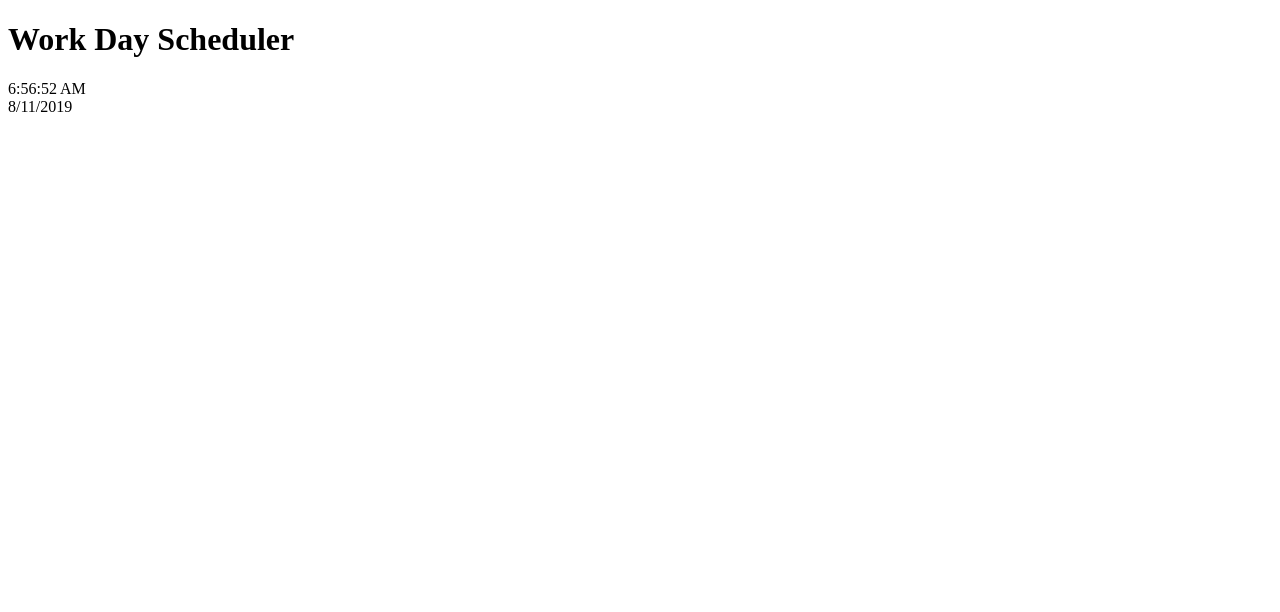
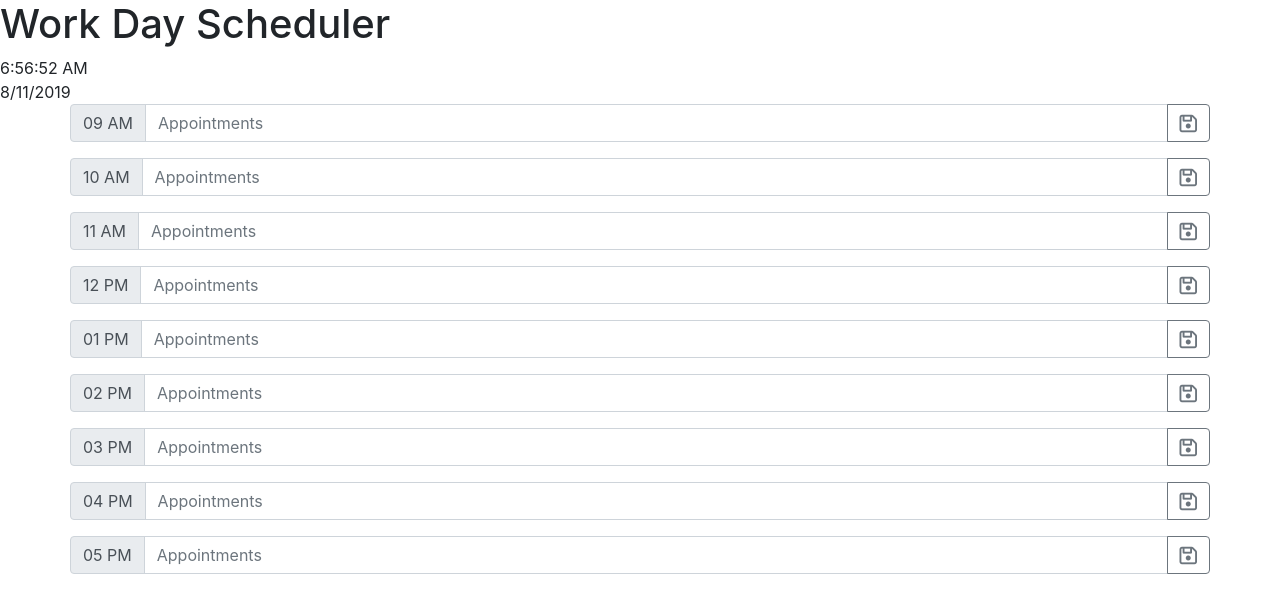
Before and after one commit to kalashnikoffee/day-planner, a plain HTML site: page index.html in a window 1280 px wide. Drawn offline with nearby package versions, Linux system fonts and the light colour scheme.

Commit message:
used bootstrap to add rows with time, input box, and save button

```diff
--- a/index.html
+++ b/index.html
@@ -4,8 +4,14 @@
     <meta charset="UTF-8">
     <meta name="viewport" content="width=device-width, initial-scale=1.0">
     <meta http-equiv="X-UA-Compatible" content="ie=edge">
+    <!--STYLESHEET-->
     <link rel="stylesheet" type="text/css" href="assets/style.css">
+    <!--JQUERY DIRECTORY-->
     <script src="https://cdnjs.cloudflare.com/ajax/libs/jquery/3.2.1/jquery.min.js"></script>
+    <!--BOOTSTRAP LINK-->
+    <link rel="stylesheet" href="https://maxcdn.bootstrapcdn.com/bootstrap/4.0.0/css/bootstrap.min.css" integrity="sha384-Gn5384xqQ1aoWXA+058RXPxPg6fy4IWvTNh0E263XmFcJlSAwiGgFAW/dAiS6JXm" crossorigin="anonymous">
+    <script src="https://use.fontawesome.com/616f3ba0b2.js"></script>
+
 
     <title>Document</title>
 </head>
@@ -29,34 +35,117 @@
     <!--DATE & TIME END-->
 
     <!--ROWS-->
-    <div>
-        <div id="09AMRow" class="timeRow"> <!--Row 1-->
+    <div class="container">
+        <div id="09AMRow" class="row"> <!--Row 1-->
+            <div class="input-group mb-3">
+                 <div class="input-group-prepend">
+                    <span class="input-group-text">09 AM</span>
+                </div>
+                    <input type="text" class="form-control" placeholder="Appointments" aria-label="Recipient's username" aria-describedby="button-addon2">
+                <div class="input-group-append">
+                    <button class="btn btn-outline-secondary" type="button" id="button-addon2"><i class="fa fa-floppy-o fa-lg" aria-hidden="true"></i></button>
+                </div>
+             </div>
 
         </div>
-        <div id="10AMRow" class="timeRow"> <!--Row 2-->
+
+        <div id="10AMRow" class="row"> <!--Row 2-->
+            <div class="input-group mb-3">
+                <div class="input-group-prepend">
+                    <span class="input-group-text">10 AM</span>
+                </div>
+                    <input type="text" class="form-control" placeholder="Appointments" aria-label="Recipient's username" aria-describedby="button-addon2">
+                <div class="input-group-append">
+                    <button class="btn btn-outline-secondary" type="button" id="button-addon2"><i class="fa fa-floppy-o fa-lg" aria-hidden="true"></i></button>
+                </div>
+            </div>
 
         </div>
-        <div id="11AMRow" class="timeRow"> <!--Row 3-->
 
+        <div id="11AMRow" class="row"> <!--Row 3-->
+            <div class="input-group mb-3">
+                    <div class="input-group-prepend">
+                        <span class="input-group-text">11 AM</span>
+                    </div>
+                        <input type="text" class="form-control" placeholder="Appointments" aria-label="Recipient's username" aria-describedby="button-addon2">
+                    <div class="input-group-append">
+                        <button class="btn btn-outline-secondary" type="button" id="button-addon2"><i class="fa fa-floppy-o fa-lg" aria-hidden="true"></i></button>
+                    </div>
+                </div>
         </div>
-        <div id="12PMRow" class="timeRow"> <!--Row 4-->
 
+        <div id="12PMRow" class="row"> <!--Row 4-->
+            <div class="input-group mb-3">
+                    <div class="input-group-prepend">
+                        <span class="input-group-text">12 PM</span>
+                    </div>
+                        <input type="text" class="form-control" placeholder="Appointments" aria-label="Recipient's username" aria-describedby="button-addon2">
+                    <div class="input-group-append">
+                        <button class="btn btn-outline-secondary" type="button" id="button-addon2"><i class="fa fa-floppy-o fa-lg" aria-hidden="true"></i></button>
+                    </div>
+                </div>
         </div>
-        <div id="01PMRow" class="timeRow"> <!--Row 5-->
 
+        <div id="01PMRow" class="row"> <!--Row 5-->
+            <div class="input-group mb-3">
+                    <div class="input-group-prepend">
+                        <span class="input-group-text">01 PM</span>
+                    </div>
+                        <input type="text" class="form-control" placeholder="Appointments" aria-label="Recipient's username" aria-describedby="button-addon2">
+                    <div class="input-group-append">
+                        <button class="btn btn-outline-secondary" type="button" id="button-addon2"><i class="fa fa-floppy-o fa-lg" aria-hidden="true"></i></button>
+                    </div>
+                </div>
         </div>
-        <div id="02PMRow" class="timeRow"> <!--Row 6-->
 
+        <div id="02PMRow" class="row"> <!--Row 6-->
+            <div class="input-group mb-3">
+                    <div class="input-group-prepend">
+                        <span class="input-group-text">02 PM</span>
+                    </div>
+                        <input type="text" class="form-control" placeholder="Appointments" aria-label="Recipient's username" aria-describedby="button-addon2">
+                    <div class="input-group-append">
+                        <button class="btn btn-outline-secondary" type="button" id="button-addon2"><i class="fa fa-floppy-o fa-lg" aria-hidden="true"></i></button>
+                    </div>
+                </div>
         </div>
-        <div id="03PMRow" class="timeRow"> <!--Row 7-->
 
+        <div id="03PMRow" class="row"> <!--Row 7-->
+            <div class="input-group mb-3">
+                    <div class="input-group-prepend">
+                        <span class="input-group-text">03 PM</span>
+                    </div>
+                        <input type="text" class="form-control" placeholder="Appointments" aria-label="Recipient's username" aria-describedby="button-addon2">
+                    <div class="input-group-append">
+                        <button class="btn btn-outline-secondary" type="button" id="button-addon2"><i class="fa fa-floppy-o fa-lg" aria-hidden="true"></i></button>
+                    </div>
+                </div>
         </div>
-        <div id="04PMRow" class="timeRow"> <!--Row 8-->
 
+        <div id="04PMRow" class="row"> <!--Row 8-->
+            <div class="input-group mb-3">
+                    <div class="input-group-prepend">
+                        <span class="input-group-text">04 PM</span>
+                    </div>
+                        <input type="text" class="form-control" placeholder="Appointments" aria-label="Recipient's username" aria-describedby="button-addon2">
+                    <div class="input-group-append">
+                        <button class="btn btn-outline-secondary" type="button" id="button-addon2"><i class="fa fa-floppy-o fa-lg" aria-hidden="true"></i></button>
+                    </div>
+                </div>
         </div>
-        <div id="05PMRow" class="timeRow"> <!--Row 9-->
 
+        <div id="05PMRow" class="row"> <!--Row 9-->
+            <div class="input-group mb-3">
+                    <div class="input-group-prepend">
+                        <span class="input-group-text">05 PM</span>
+                    </div>
+                        <input type="text" class="form-control" placeholder="Appointments" aria-label="Recipient's username" aria-describedby="button-addon2">
+                    <div class="input-group-append">
+                        <button class="btn btn-outline-secondary" type="button" id="button-addon2"><i class="fa fa-floppy-o fa-lg" aria-hidden="true"></i></button>
+                    </div>
+                </div>
         </div>
+
     </div>
     <!--ROWS END-->
 
```
